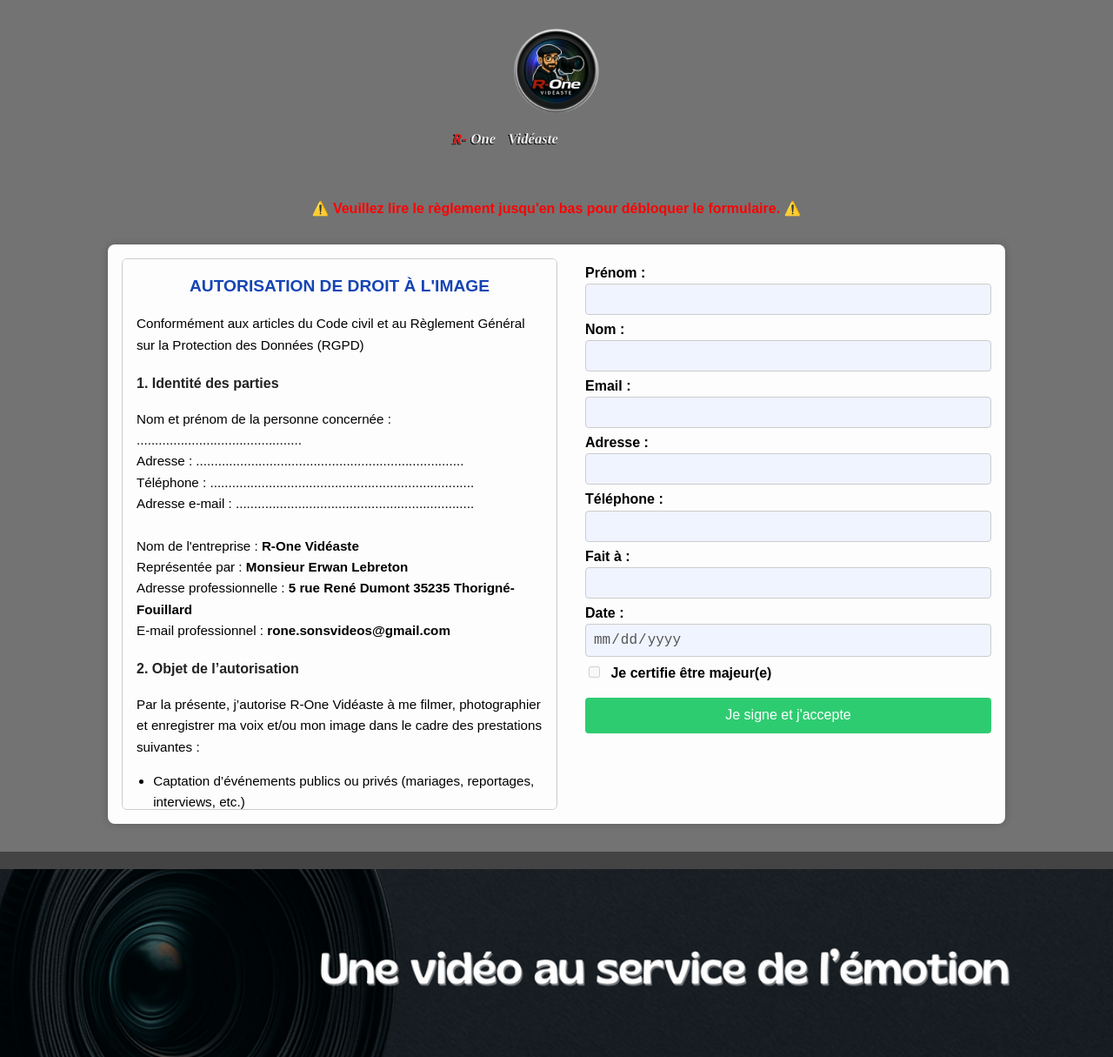
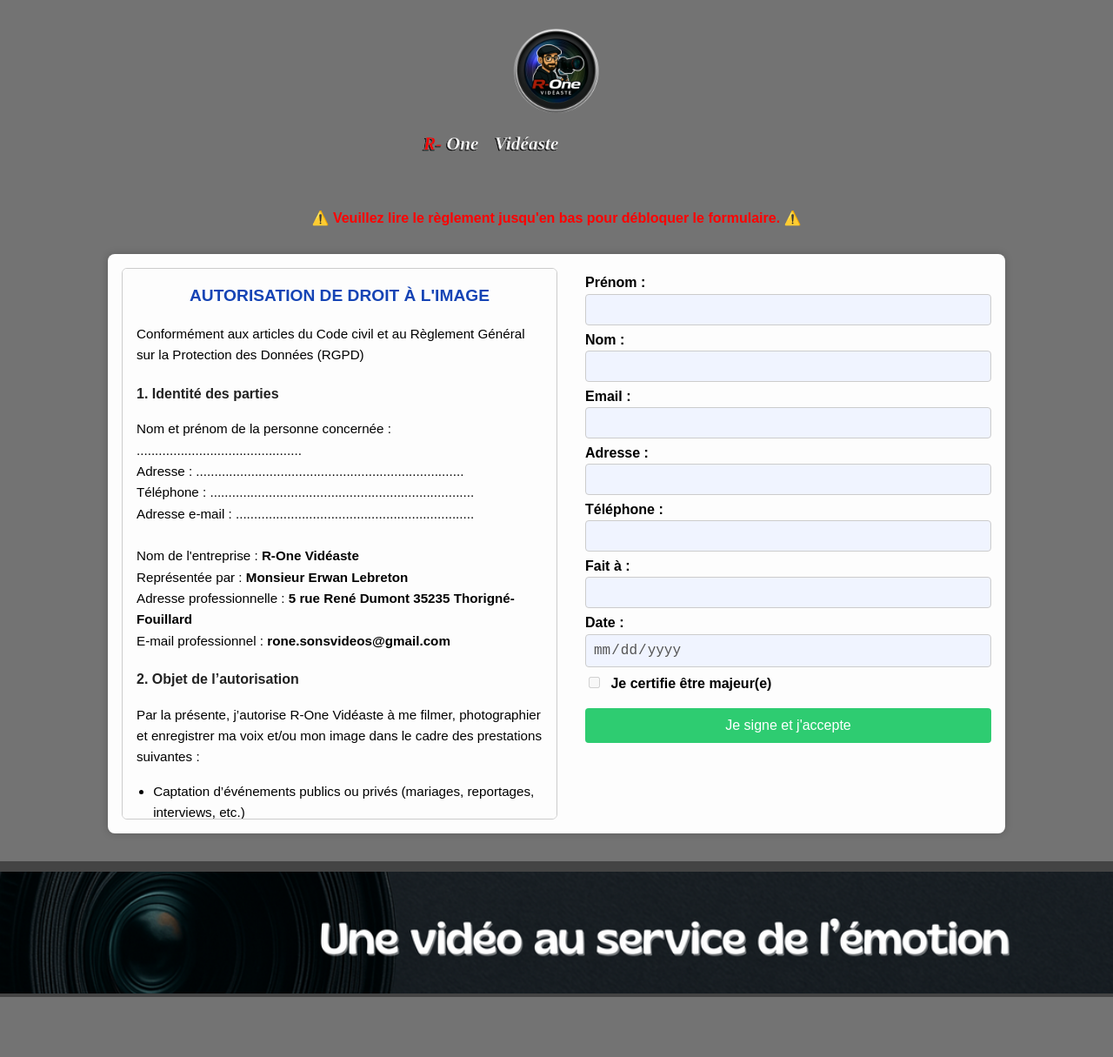
Before and after one commit to Erwan2072/signature-rone-videaste, a plain HTML site: page docs/index.html in a window 1280 px wide. Shown: the whole page at 87% size. After the commit the page ends 1146 px from the top, so only its background shows below. Drawn offline with Linux system fonts and the light colour scheme.

Commit message:
css modification

```diff
--- a/docs/style.css
+++ b/docs/style.css
@@ -12,7 +12,9 @@
 	display: flex;
 	flex-direction: column;
 	align-items: center;
+	justify-content: center;
 	padding: 2rem 1rem 1rem;
+	text-align: center;
 }
 
 .logo-img {
@@ -23,11 +25,11 @@
 }
 
 .title-img {
-	width: 250px;
-	max-width: 90%;
+	width: 320px; /* plus grand */
+	max-width: 100%;
 	height: auto;
-	margin-bottom: 1rem;
 	display: block;
+	margin: 0 auto 1rem auto;
 }
 
 /* Avertissement scroll */
@@ -147,7 +149,7 @@
 	margin-top: 2rem;
 	text-align: center;
 	background-color: #444;
-	padding: 1rem 0 0;
+	padding: 0.5rem 0 0.2rem;
 }
 
 .footer-banner {
@@ -157,6 +159,8 @@
 	display: block;
 	margin: 0 auto;
 	border-top: 4px solid #444;
+	max-height: 140px; /* Limite visuelle raisonnable */
+	object-fit: cover;
 }
 
 /* Responsive */
@@ -179,6 +183,6 @@
 	}
 
 	.title-img {
-		width: 200px;
+		width: 220px;
 	}
 }
```
